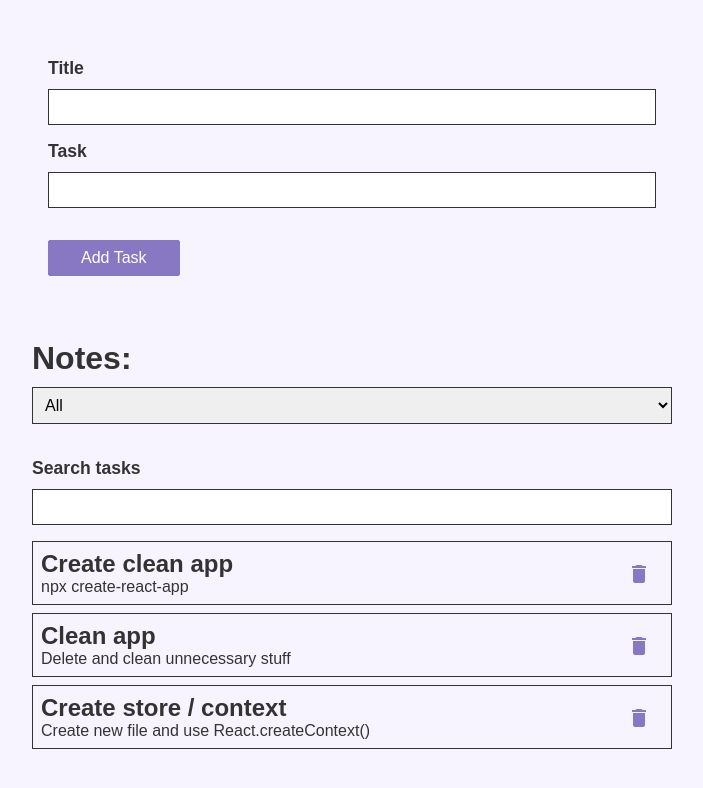
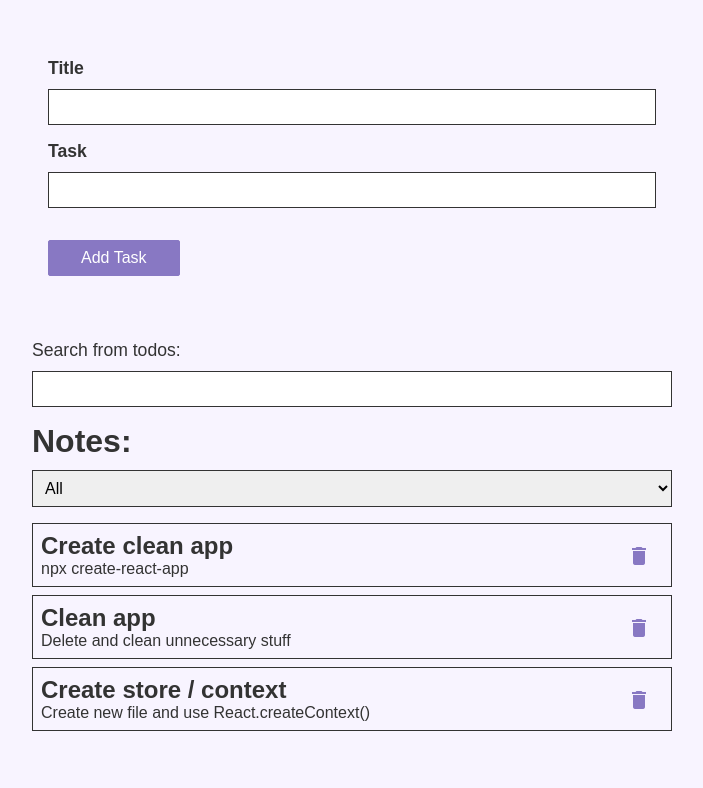
Before and after one commit to KatiRemo/redux_practice, a React (Create React App) app: page / in a window 1280 px wide. Shown: the top 788 px of the page, without its empty margins (288-991 px from the left). Built offline with nearby package versions, Linux system fonts and the light colour scheme; data requests are answered from the project's data file.

Commit message:
updating code

```diff
--- a/package.json
+++ b/package.json
@@ -7,6 +7,7 @@
     "@testing-library/jest-dom": "^5.16.2",
     "@testing-library/react": "^12.1.2",
     "@testing-library/user-event": "^13.5.0",
+    "axios": "^0.26.0",
     "react": "^17.0.2",
     "react-dom": "^17.0.2",
     "react-redux": "^7.2.6",
@@ -20,7 +21,7 @@
     "build": "react-scripts build",
     "test": "react-scripts test",
     "eject": "react-scripts eject",
-    "server": "json-server -p3001 -watch db.json"
+    "server": "json-server -p3001 --watch db.json"
   },
   "eslintConfig": {
     "extends": [
--- a/src/App.js
+++ b/src/App.js
@@ -1,8 +1,17 @@
-import React from "react";
+import React, { useEffect } from "react";
+import { useDispatch } from "react-redux";
+import { initNotes } from "./components/store/reducer";
+
 import AddTodo from "./components/Todo/AddTodo";
 import TodoList from "./components/Todo/TodoList";
 
 const App = () => {
+  const dispatch = useDispatch();
+
+  useEffect(() => {
+    dispatch(initNotes());
+  }, [dispatch]);
+
   return (
     <div>
       <AddTodo />
--- a/src/components/Todo/AddTodo.js
+++ b/src/components/Todo/AddTodo.js
@@ -1,8 +1,10 @@
 import React, { useState } from "react";
+import { useDispatch } from "react-redux";
+import { createNote } from '../store/reducer';
+
 import classes from "./AddTodo.module.css";
 import Button from "../UI/Button";
 
-import { useDispatch } from "react-redux";
 import * as actionTypes from "../store/actions";
 
 const AddTodo = () => {
@@ -20,11 +22,7 @@ const AddTodo = () => {
 
   const addHandler = (e) => {
     e.preventDefault();
-    console.log(todo);
-    dispatch({
-      type: actionTypes.ADD_TODO,
-      payload: todo,
-    });
+    dispatch(createNote(todo));
   };
 
   return (
--- a/src/components/Todo/TodoList.js
+++ b/src/components/Todo/TodoList.js
@@ -1,17 +1,15 @@
-import React from "react";
+import React, { useEffect, useState } from "react";
 import { useSelector, useDispatch } from "react-redux";
-import { useEffect, useState } from "react";
 
 import classes from "./TodoList.module.css";
 import * as actionTypes from "../store/actions"
 
-
 const TodoList = () => {
-  const notes = useSelector((state) => state.notes);
-  const dispatch = useDispatch();
+  const notes = useSelector((state) => state);
   const [filteredValue, setFilteredValue] = useState();
   const [filterList, setFilterList] = useState(notes);
   const [search, setSearch] = useState("");
+  const dispatch = useDispatch();
 
   const removeHandler = (id) => {
     dispatch({
@@ -30,18 +28,29 @@ const TodoList = () => {
   useEffect(() => {
     if (filteredValue === "true") {
       setFilterList(
-        notes.filter((item) => item.done === !!filteredValue)
-      );
+        notes.filter((item) => item.done === !!filteredValue));
     }
     else if (filteredValue === "false") {
       setFilterList(
-        notes.filter((item) => item.done !== !!filteredValue)
-      );
+        notes.filter((item) => item.done !== !!filteredValue));
     }
     else {
       setFilterList(notes);
     }
   }, [filteredValue, notes]);
+
+  useEffect(() => {
+    if (search === '') {
+      setFilterList(notes);
+    } else {
+      setFilterList(notes.filter((note) => note.title.includes(search)));
+    }
+  }, [search, notes]);
+
+  const searchHandler = (e) => {
+    setSearch(e.target.value);
+  };
+
 
   const filterHandler = (e) => {
     setFilteredValue(e.target.value);
@@ -49,20 +58,17 @@ const TodoList = () => {
 
   return (
     <div className={classes.todos}>
+      <label htmlFor="search">Search from todos: </label>
+      <input type="search" id="search" onChange={searchHandler} />
       <h1>Notes:</h1>
       <select name="done" defaultValue="all" onChange={filterHandler}>
         <option value="true">Done</option>
         <option value="false">Not done</option>
         <option value="all">All</option>
       </select>
-      <br></br>
-      <label><strong>Search tasks </strong></label><input id="search" onChange={(e) => setSearch(e.target.value.toLowerCase())} />
-      {console.log(search)}
-      {filterList.map((note) => {
-         if(
-          note.title.toLowerCase().includes(search) ||
-          note.task.toLowerCase().includes(search)
-        ) {
+      {!notes && <p>Please add some notes first</p>}
+
+      {filterList?.map((note) => {
         return (
           <div
             onClick={() => doneHandler(note.id)}
@@ -81,7 +87,7 @@ const TodoList = () => {
             </span>
           </div>
         );
-  }})}
+      })}
     </div>
   );
 };
--- a/src/components/store/actions.js
+++ b/src/components/store/actions.js
@@ -1,3 +1,4 @@
 export const ADD_TODO = "ADD_TODO";
 export const REMOVE_TODO = "REMOVE_TODO";
 export const DONE_TODO = "DONE_TODO";
+export const INIT_NOTES = "INIT_NOTES";
--- a/src/components/store/reducer.js
+++ b/src/components/store/reducer.js
@@ -1,62 +1,53 @@
 import * as actionTypes from "./actions";
+import noteService from '../../services/notes'
 
-const initialState = {
-  notes: [
-    {
-      id: 1,
-      title: "Create clean app",
-      task: "npx create-react-app",
-      done: false,
-    },
-    {
-      id: 2,
-      title: "Clean app",
-      task: "Delete and clean unnecessary stuff",
-      done: false,
-    },
-    {
-      id: 3,
-      title: "Create store / context",
-      task: "Create new file and use React.createContext()",
-      done: false,
-    },
-  ],
-};
-
-const reducer = (state = initialState, action) => {
+const reducer = (state = [], action) => {
   switch (action.type) {
+    case actionTypes.INIT_NOTES:
+      return action.payload;
     case actionTypes.ADD_TODO:
-      return {
-        notes: [
-          ...state.notes,
-          {
-            id: new Date().valueOf(),
-            ...action.payload,
-            done: false,
-          },
-        ],
-      };
+      return [...state, action.payload];
     case actionTypes.REMOVE_TODO:
-        const updatedArray = state.notes.filter((item) => item.id !== action.payload);
+      const updateArray = state.notes.filter(
+        (item) => item.id !== action.payload
+      );
       return {
         ...state,
-          notes: updatedArray,
+        notes: updateArray,
       };
-
     case actionTypes.DONE_TODO:
       const doneToggle = state.notes.map((item) => {
         return item.id === action.payload
-          ? {...item, done: !item.done}
-          : {...item};
+          ? { ...item, done: !item.done }
+          : { ...item };
       });
       return {
         ...state,
         notes: doneToggle,
       };
-
     default:
       return state;
   }
 };
 
+export const initNotes = () => {
+  return async (dispatch) => {
+    const notes = await noteService.getAll();
+    dispatch({
+      type: actionTypes.INIT_NOTES,
+      payload: notes,
+    });
+  };
+};
+
+export const createNote = (content) => {
+  return async (dispatch) => {
+    const newNote = await noteService.createNew(content);
+    dispatch({
+      type: actionTypes.ADD_TODO,
+      payload: newNote,
+    });
+  };
+};
+
 export default reducer;
--- a/src/index.js
+++ b/src/index.js
@@ -4,7 +4,6 @@ import "./index.css";
 import App from "./App";
 
 import { Provider } from "react-redux";
-
 import store from "./components/store/store";
 
 ReactDOM.render(
--- /dev/null
+++ b/src/services/notes.js
@@ -0,0 +1,16 @@
+import axios from "axios";
+
+const baseUrl = 'http://localhost:3001/notes';
+
+const getAll = async () => {
+    const res = await axios.get(baseUrl);
+    return res.data;
+};
+
+const createNew = async (content) => {
+    const note = { ...content, done: false};
+    const res = await axios.post(baseUrl, note);
+    return res.data;
+};
+
+export default { getAll, createNew };
```
Also changed, not shown: src/notes.js (deleted, +0 -20 lines), 1 other file (tests, documents, lock files or other folders). Lines whose indentation alone changed are shown as unchanged.
